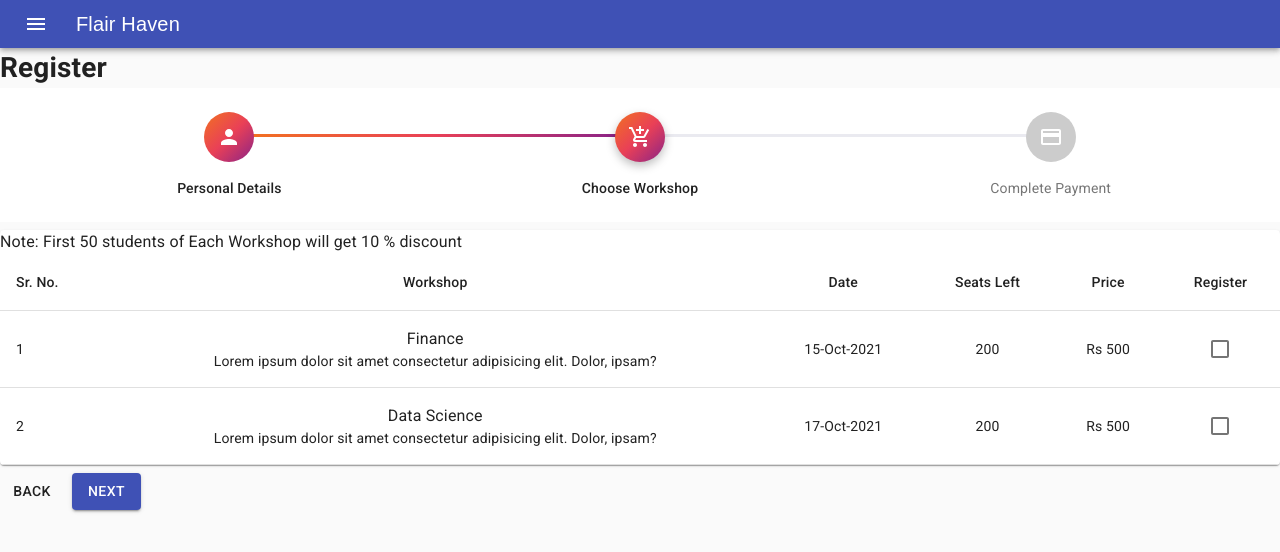
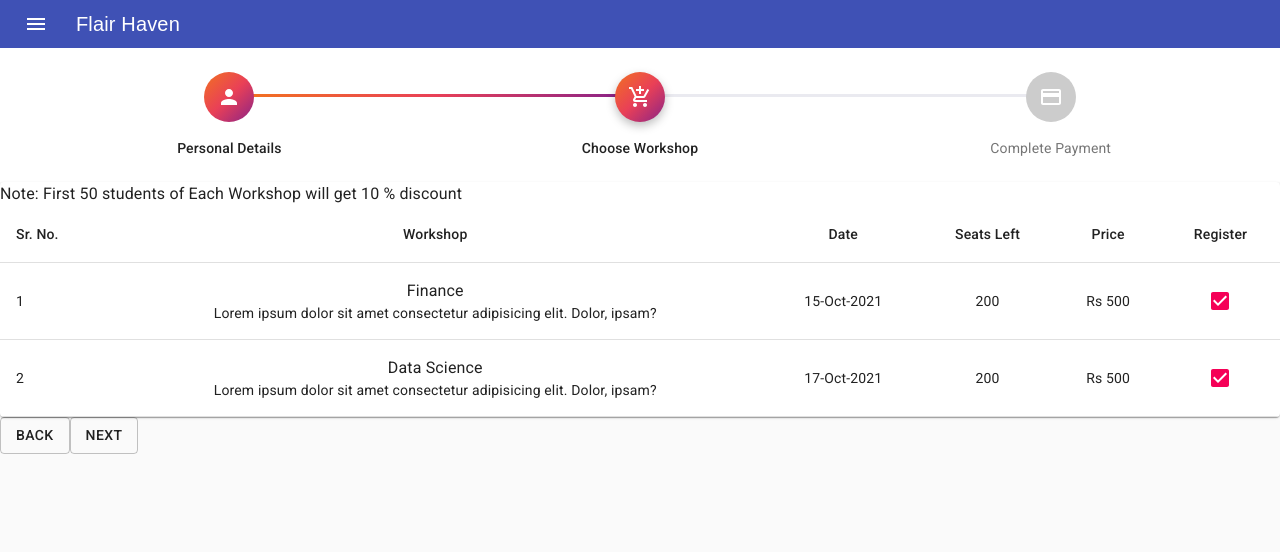
Before and after one commit to shubhtrikal/workshop-ui-2022, a Next.js app: page /register in a window 1280 px wide. Both pictures are taken after a click on the button "NEXT". Shown: the top 552 px of the page. Built offline with nearby package versions, Linux system fonts and the light colour scheme.

Commit message:
feat:payment page

```diff
--- /dev/null
+++ b/src/components/Register/payment.tsx
@@ -0,0 +1,102 @@
+import React from "react";
+import { makeStyles } from "@material-ui/core/styles";
+import Table from "@material-ui/core/Table";
+import TableBody from "@material-ui/core/TableBody";
+import TableCell from "@material-ui/core/TableCell";
+import TableContainer from "@material-ui/core/TableContainer";
+import TableHead from "@material-ui/core/TableHead";
+import TableRow from "@material-ui/core/TableRow";
+import Paper from "@material-ui/core/Paper";
+import {
+  Checkbox,
+  Grid,
+  TableFooter,
+  TextField,
+  Typography,
+  Button,
+} from "@material-ui/core";
+import { Details } from "../../pages/_app";
+
+const useStyles = makeStyles({
+  table: {
+    minWidth: 650,
+  },
+});
+
+interface formprops {
+  userDetails: Details;
+  updateDetails: (details: any) => void;
+  handleNext: () => void;
+  handleBack: () => void;
+}
+export default function Payment(props: formprops) {
+  const classes = useStyles();
+  const values = props.userDetails;
+  return (
+    <>
+      <Grid>
+        <Typography>
+          {" "}
+          <b> Name </b>
+          {values.name}
+        </Typography>
+        <TextField variant="outlined" />
+        <Button variant="outlined">Apply Promo Code</Button>
+      </Grid>
+      <TableContainer component={Paper}>
+        <Table className={classes.table} aria-label="simple table">
+          <TableHead>
+            <TableRow>
+              <TableCell align="left">Sr. No.</TableCell>
+              <TableCell align="center">Workshop</TableCell>
+              <TableCell align="center">Date</TableCell>
+              <TableCell align="center">Seats Left</TableCell>
+              <TableCell align="center">Price</TableCell>
+              <TableCell align="center">Discount</TableCell>
+              <TableCell align="center">Total</TableCell>
+            </TableRow>
+          </TableHead>
+          <TableBody>
+            <TableRow>
+              <TableCell align="left">1</TableCell>
+              <TableCell align="center">
+                <Typography component="h6">Finance</Typography>
+              </TableCell>
+              <TableCell align="center">15-Oct-2021</TableCell>
+              <TableCell align="center">200</TableCell>
+              <TableCell align="center">Rs 500</TableCell>
+              <TableCell align="center"></TableCell>
+            </TableRow>
+            <TableRow>
+              <TableCell align="left">2</TableCell>
+              <TableCell align="center">
+                <Typography component="h6">Data Science</Typography>
+              </TableCell>
+              <TableCell align="center">17-Oct-2021</TableCell>
+              <TableCell align="center">200</TableCell>
+              <TableCell align="center">Rs 500</TableCell>
+            </TableRow>
+            <TableRow>
+              <TableCell align="left"></TableCell>
+              <TableCell align="left"></TableCell>
+              <TableCell align="left"></TableCell>
+              <TableCell align="left"></TableCell>
+              <TableCell align="left">Coupoun Discount</TableCell>
+              <TableCell align="center">0</TableCell>
+            </TableRow>
+            <TableRow>
+              <TableCell align="left"></TableCell>
+              <TableCell align="left"></TableCell>
+              <TableCell align="left"></TableCell>
+              <TableCell align="left"></TableCell>
+              <TableCell align="left">Total</TableCell>
+              <TableCell align="left"></TableCell>
+              <TableCell align="center">1000</TableCell>
+            </TableRow>
+          </TableBody>
+          <TableFooter></TableFooter>
+        </Table>
+      </TableContainer>
+    </>
+  );
+}
--- a/src/components/Register/registerform.tsx
+++ b/src/components/Register/registerform.tsx
@@ -1,6 +1,7 @@
 import { Grid, Paper, TextField } from "@material-ui/core";
 import { makeStyles } from "@material-ui/core";
 import React from "react";
+import { Details } from "../../pages/_app";
 const useStyles = makeStyles({
   root: {
     margin: "auto",
@@ -27,20 +28,14 @@ const useStyles = makeStyles({
   },
 });
 
-interface details {
-  name: string;
-  email: string;
-  phone: string;
-  college: string;
+interface formprops {
+  userDetails: Details;
+  updateDetails: (details: any) => void;
+  handleNext: () => void;
 }
-const Registerform = () => {
+const Registerform = (props: formprops) => {
   const classes = useStyles();
-  const [values, setValues] = React.useState<details>({
-    name: "",
-    email: "",
-    phone: "",
-    college: "",
-  });
+  const values = props.userDetails;
 
   return (
     <>
@@ -54,8 +49,8 @@ const Registerform = () => {
             name="name"
             type="text"
             value={values.name}
-            onChange={(e: React.ChangeEvent<HTMLInputElement>) => {
-              setValues({ ...values, name: e.target.value });
+            onChange={(event) => {
+              props.updateDetails({ ...values, name: event.target.value });
             }}
           />
           <TextField
@@ -66,8 +61,8 @@ const Registerform = () => {
             name="email"
             type="email"
             value={values.email}
-            onChange={(e: React.ChangeEvent<HTMLInputElement>) => {
-              setValues({ ...values, email: e.target.value });
+            onChange={(event) => {
+              props.updateDetails({ ...values, email: event.target.value });
             }}
           />
           <TextField
@@ -78,8 +73,8 @@ const Registerform = () => {
             name="phone"
             type="text"
             value={values.phone}
-            onChange={(e: React.ChangeEvent<HTMLInputElement>) => {
-              setValues({ ...values, phone: e.target.value });
+            onChange={(event) => {
+              props.updateDetails({ ...values, phone: event.target.value });
             }}
           />
           <TextField
@@ -90,8 +85,8 @@ const Registerform = () => {
             name="college"
             type="text"
             value={values.college}
-            onChange={(e: React.ChangeEvent<HTMLInputElement>) => {
-              setValues({ ...values, college: e.target.value });
+            onChange={(event) => {
+              props.updateDetails({ ...values, college: event.target.value });
             }}
           />
         </Paper>
--- a/src/components/Register/stepper.tsx
+++ b/src/components/Register/stepper.tsx
@@ -14,10 +14,8 @@ import AddShoppingCartIcon from "@material-ui/icons/AddShoppingCart";
 import PaymentIcon from "@material-ui/icons/Payment";
 import StepConnector from "@material-ui/core/StepConnector";
 import Button from "@material-ui/core/Button";
-import Typography from "@material-ui/core/Typography";
 import { StepIconProps } from "@material-ui/core/StepIcon";
-import Registerform from "./registerform";
-import WorkshopTable from "./workshoptable";
+import { Details } from "../../pages/_app";
 
 const ColorlibConnector = withStyles({
   alternativeLabel: {
@@ -107,36 +105,13 @@ function getSteps() {
   return ["Personal Details", "Choose Workshop", "Complete Payment"];
 }
 
-function getStepContent(step: number) {
-  switch (step) {
-    case 0:
-      return <Registerform />;
-    case 1:
-      return <WorkshopTable />;
-    case 2:
-      return "Payment";
-    default:
-      return "Unknown step";
-  }
+interface stepperProps {
+  activeStep: number;
 }
-
-export default function CustomizedSteppers() {
+export default function CustomizedSteppers(props: stepperProps) {
   const classes = useStyles();
-  const [activeStep, setActiveStep] = React.useState(0);
   const steps = getSteps();
-
-  const handleNext = () => {
-    setActiveStep((prevActiveStep) => prevActiveStep + 1);
-  };
-
-  const handleBack = () => {
-    setActiveStep((prevActiveStep) => prevActiveStep - 1);
-  };
-
-  const handleReset = () => {
-    setActiveStep(0);
-  };
-
+  const activeStep = props.activeStep;
   return (
     <div className={classes.root}>
       <Stepper
@@ -150,41 +125,6 @@ export default function CustomizedSteppers() {
           </Step>
         ))}
       </Stepper>
-      <div>
-        {activeStep === steps.length ? (
-          <div>
-            <Typography className={classes.instructions}>
-              All steps completed - you&apos;re finished
-            </Typography>
-            <Button onClick={handleReset} className={classes.button}>
-              Reset
-            </Button>
-          </div>
-        ) : (
-          <div>
-            <Typography className={classes.instructions}>
-              {getStepContent(activeStep)}
-            </Typography>
-            <div>
-              <Button
-                disabled={activeStep === 0}
-                onClick={handleBack}
-                className={classes.button}
-              >
-                Back
-              </Button>
-              <Button
-                variant="contained"
-                color="primary"
-                onClick={handleNext}
-                className={classes.button}
-              >
-                {activeStep === steps.length - 1 ? "Finish" : "Next"}
-              </Button>
-            </div>
-          </div>
-        )}
-      </div>
     </div>
   );
 }
--- a/src/components/Register/workshoptable.tsx
+++ b/src/components/Register/workshoptable.tsx
@@ -7,7 +7,8 @@ import TableContainer from "@material-ui/core/TableContainer";
 import TableHead from "@material-ui/core/TableHead";
 import TableRow from "@material-ui/core/TableRow";
 import Paper from "@material-ui/core/Paper";
-import { Checkbox, Typography } from "@material-ui/core";
+import { Checkbox, TableFooter, Typography } from "@material-ui/core";
+import { Details } from "../../pages/_app";
 
 const useStyles = makeStyles({
   table: {
@@ -15,27 +16,18 @@ const useStyles = makeStyles({
   },
 });
 
-function createData(
-  name: string,
-  calories: number,
-  fat: number,
-  carbs: number,
-  protein: number
-) {
-  return { name, calories, fat, carbs, protein };
+interface formprops {
+  userDetails: Details;
+  updateDetails: (details: any) => void;
+  handleNext: () => void;
+  handleBack: () => void;
 }
+export default function WorkshopTable(props: formprops) {
+  const classes = useStyles();
+  const values = props.userDetails;
 
-const rows = [
-  createData("Frozen yoghurt", 159, 6.0, 24, 4.0),
-  createData("Ice cream sandwich", 237, 9.0, 37, 4.3),
-  createData("Eclair", 262, 16.0, 24, 6.0),
-  createData("Cupcake", 305, 3.7, 67, 4.3),
-  createData("Gingerbread", 356, 16.0, 49, 3.9),
-];
-
-export default function WorkshopTable() {
-  const classes = useStyles();
-
+  const [workshopA, setWorkshopA] = React.useState(values.workshopA);
+  const [workshopB, setWorkshopB] = React.useState(values.workshopB);
   return (
     <TableContainer component={Paper}>
       <Typography>
@@ -67,7 +59,17 @@ export default function WorkshopTable() {
             <TableCell align="center">200</TableCell>
             <TableCell align="center">Rs 500</TableCell>
             <TableCell align="center">
-              <Checkbox />
+              <Checkbox
+                checked={values.workshopA}
+                onChange={(e) => {
+                  setWorkshopA(!workshopA);
+                  props.updateDetails({
+                    ...values,
+                    workshopA: workshopA,
+                  });
+                  console.log(workshopA);
+                }}
+              />
             </TableCell>
           </TableRow>
           <TableRow>
@@ -83,10 +85,20 @@ export default function WorkshopTable() {
             <TableCell align="center">200</TableCell>
             <TableCell align="center">Rs 500</TableCell>
             <TableCell align="center">
-              <Checkbox />
+              <Checkbox
+                checked={values.workshopB}
+                onChange={(e) => {
+                  setWorkshopB(!workshopB);
+                  props.updateDetails({
+                    ...values,
+                    workshopB: workshopB,
+                  });
+                }}
+              />
             </TableCell>
           </TableRow>
         </TableBody>
+        <TableFooter></TableFooter>
       </Table>
     </TableContainer>
   );
--- a/src/pages/register.tsx
+++ b/src/pages/register.tsx
@@ -1,13 +1,70 @@
+import { Button } from "@material-ui/core";
 import React from "react";
 import Appbar from "../components/appbar";
+import Registerform from "../components/Register/registerform";
 import Steppers from "../components/Register/stepper";
-import Registerform from "../components/Register/registerform";
+import WorkshopTable from "../components/Register/workshoptable";
+import Payment from "../components/Register/payment";
+import { Details } from "./_app";
+
 const register = () => {
+  const [userDetails, setUserDetails] = React.useState<Details>({
+    orderId: "",
+    workshopA: true,
+    workshopB: true,
+    name: "",
+    college: "",
+    email: "",
+    phone: "",
+    success: false,
+    discountPercentage: "",
+    amount: "",
+    discountValue: "",
+  });
+  const updateDetails = (details) => {
+    setUserDetails({ ...userDetails, ...details });
+  };
+  const [activeStep, setactiveStep] = React.useState(0);
+  const next = () => {
+    setactiveStep(activeStep + 1);
+    console.log(userDetails);
+  };
+  const prev = () => {
+    setactiveStep(activeStep - 1);
+    console.log(userDetails);
+  };
+
   return (
     <>
       <Appbar />
-      <h1>Register</h1>
-      <Steppers />
+      <Steppers activeStep={activeStep} />
+      {activeStep == 0 ? (
+        <Registerform
+          userDetails={userDetails}
+          updateDetails={updateDetails}
+          handleNext={next}
+        />
+      ) : activeStep == 1 ? (
+        <WorkshopTable
+          userDetails={userDetails}
+          updateDetails={updateDetails}
+          handleNext={next}
+          handleBack={prev}
+        />
+      ) : (
+        <Payment
+          userDetails={userDetails}
+          updateDetails={updateDetails}
+          handleNext={next}
+          handleBack={prev}
+        />
+      )}
+      <Button variant="outlined" onClick={prev} disabled={activeStep == 0}>
+        Back
+      </Button>
+      <Button variant="outlined" onClick={next} disabled={activeStep == 2}>
+        Next
+      </Button>
     </>
   );
 };
```
Also changed, not shown: src/pages/_app.tsx (+13 -15 lines).
